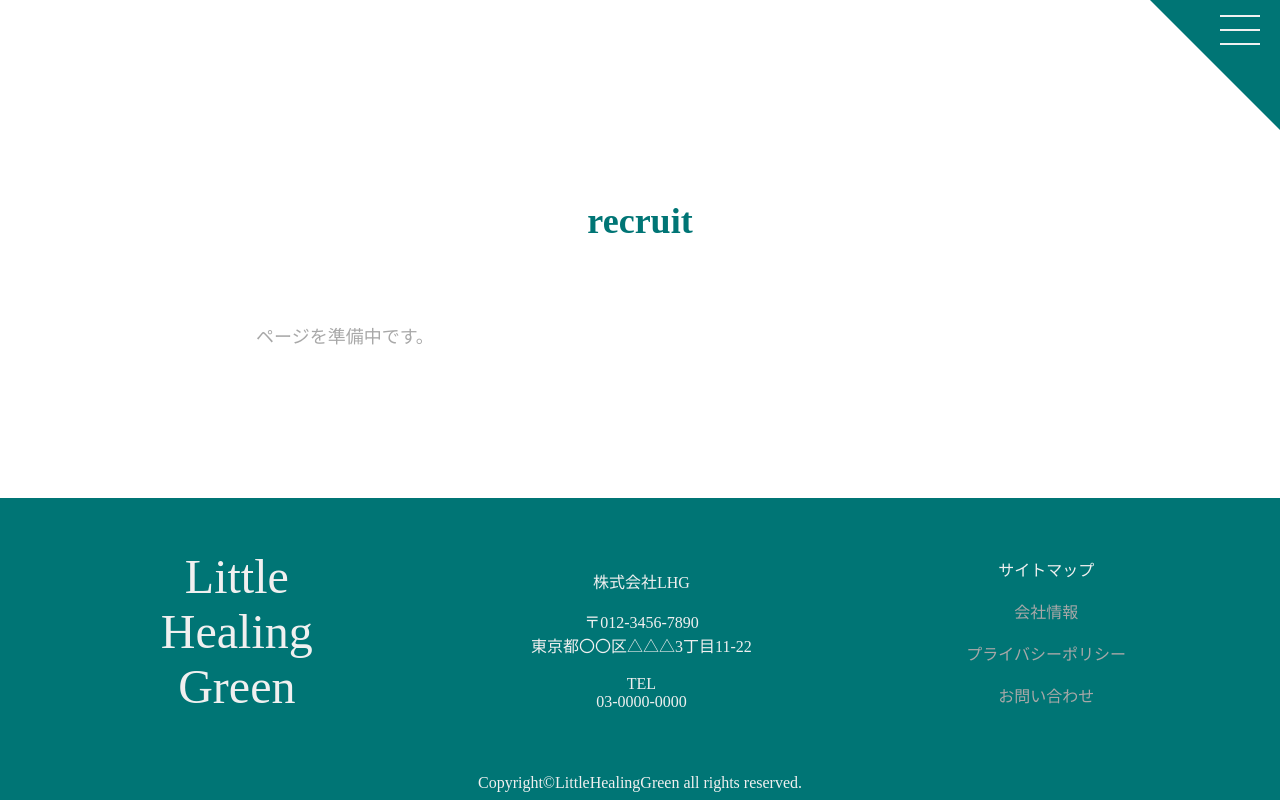
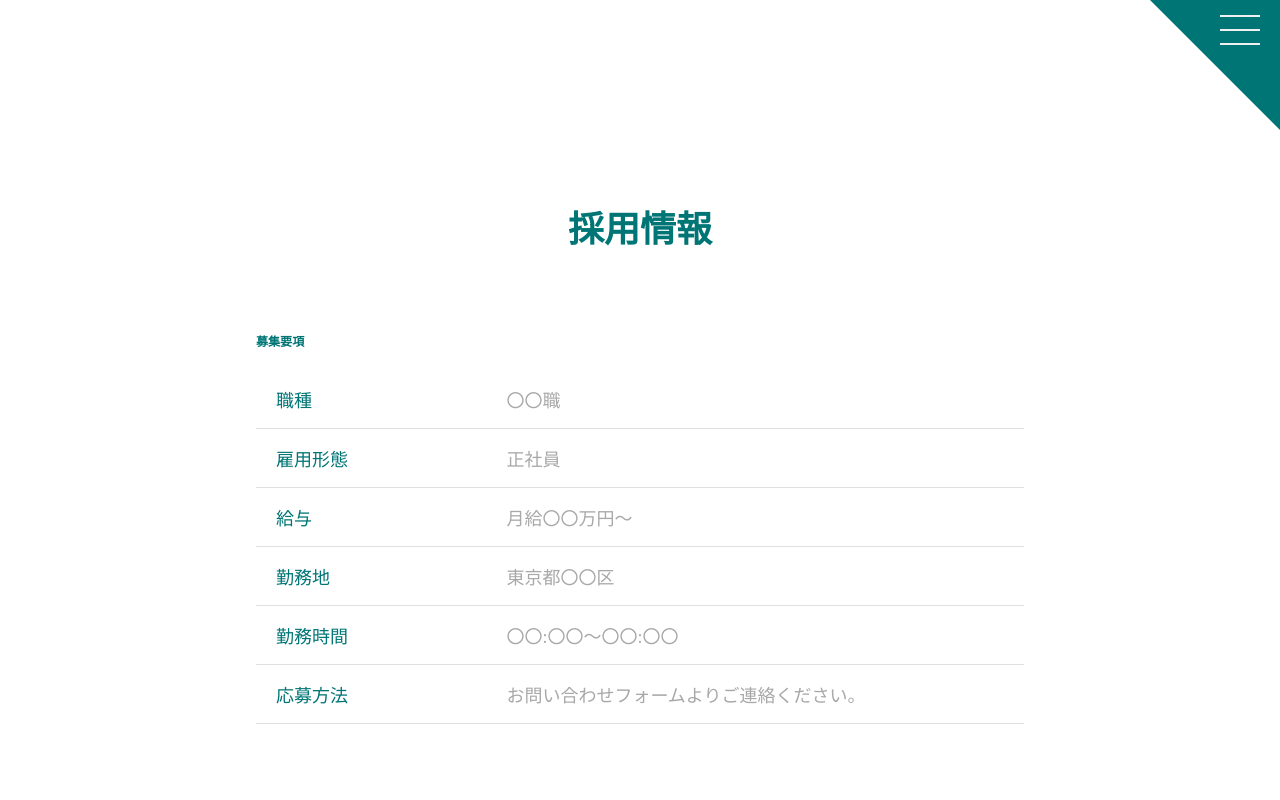
Before and after one commit to tk-from-915/Laravel_prototype, a Nuxt app in the folder hp/: page /recruit in a window 1280 px wide. Shown: the top 800 px of the page. Built offline with nearby package versions, Linux system fonts and the light colour scheme; a web font is replaced by a local one.

Commit message:
add:recruit

```diff
--- a/hp/assets/css/main.css
+++ b/hp/assets/css/main.css
@@ -348,6 +348,14 @@ h5{
 	height: 95%;
 	padding-left: 4px;
 }
+#footer_menu a,
+#footer_menu a:visited{
+	color: #f0f0f0;
+	text-decoration: none;
+}
+#footer_menu a:hover{
+	text-decoration: underline;
+}
 .logo{
 	font-size: 48px;
 }
--- /dev/null
+++ b/hp/pages/recruit.vue
@@ -0,0 +1,64 @@
+<template>
+  <CommonPageLayout title="採用情報">
+    <!-- TODO: GraphQL からデータを取得して動的に表示する -->
+    <section class="recruit-section">
+      <h6 class="recruit-heading">募集要項</h6>
+      <table class="recruit-table">
+        <tbody>
+          <tr>
+            <th>職種</th>
+            <td>〇〇職</td>
+          </tr>
+          <tr>
+            <th>雇用形態</th>
+            <td>正社員</td>
+          </tr>
+          <tr>
+            <th>給与</th>
+            <td>月給〇〇万円〜</td>
+          </tr>
+          <tr>
+            <th>勤務地</th>
+            <td>東京都〇〇区</td>
+          </tr>
+          <tr>
+            <th>勤務時間</th>
+            <td>〇〇:〇〇〜〇〇:〇〇</td>
+          </tr>
+          <tr>
+            <th>応募方法</th>
+            <td>お問い合わせフォームよりご連絡ください。</td>
+          </tr>
+        </tbody>
+      </table>
+    </section>
+  </CommonPageLayout>
+</template>
+
+<style scoped>
+.recruit-section {
+  margin-bottom: 60px;
+}
+.recruit-heading {
+  color: #007575;
+  margin-bottom: 20px;
+}
+.recruit-table {
+  width: 100%;
+  border-collapse: collapse;
+  font-size: 18px;
+}
+.recruit-table th,
+.recruit-table td {
+  padding: 16px 20px;
+  border-bottom: 1px solid #e0e0e0;
+  text-align: left;
+  vertical-align: top;
+}
+.recruit-table th {
+  width: 30%;
+  color: #007575;
+  font-weight: normal;
+  white-space: nowrap;
+}
+</style>
```
